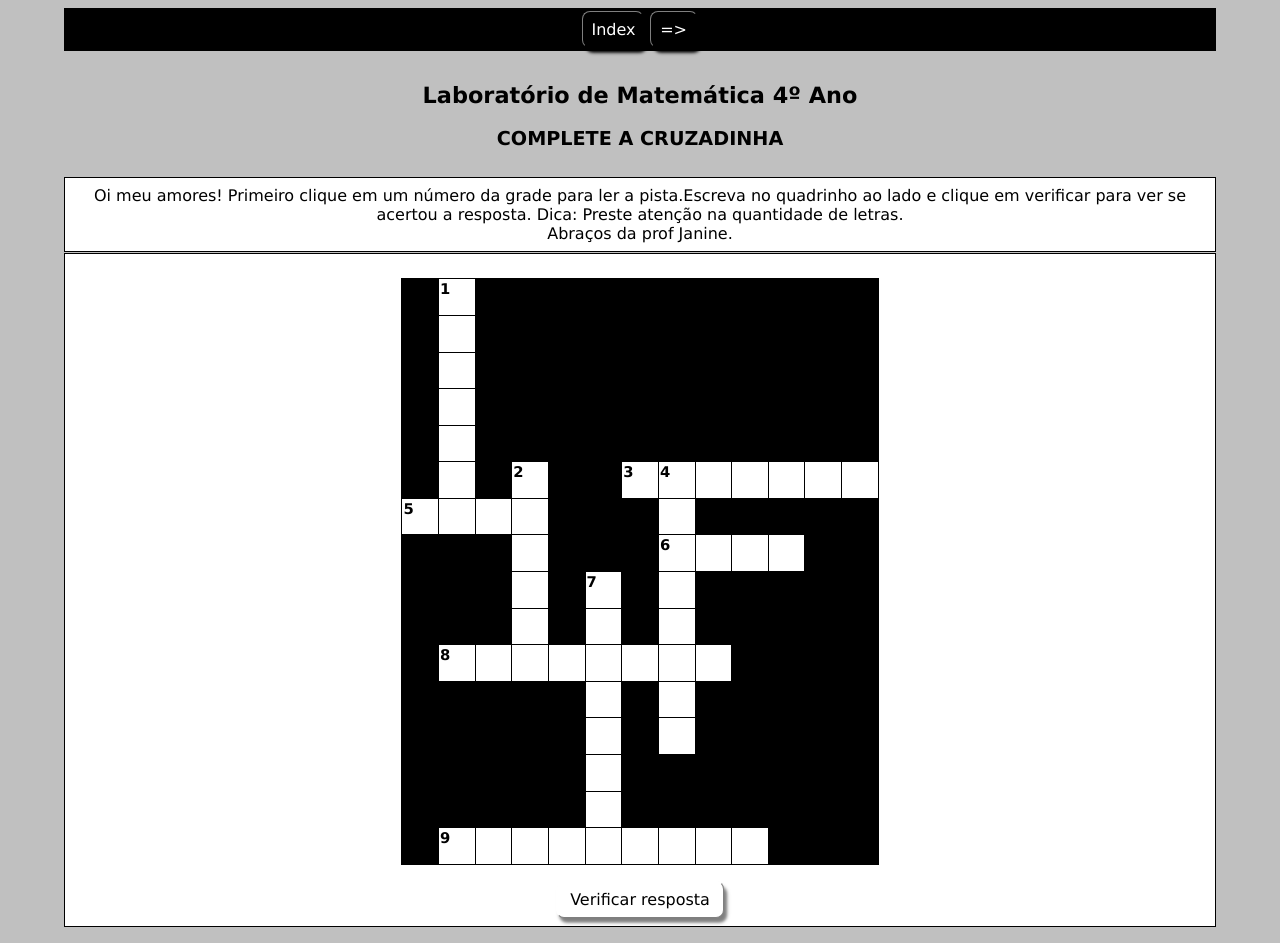
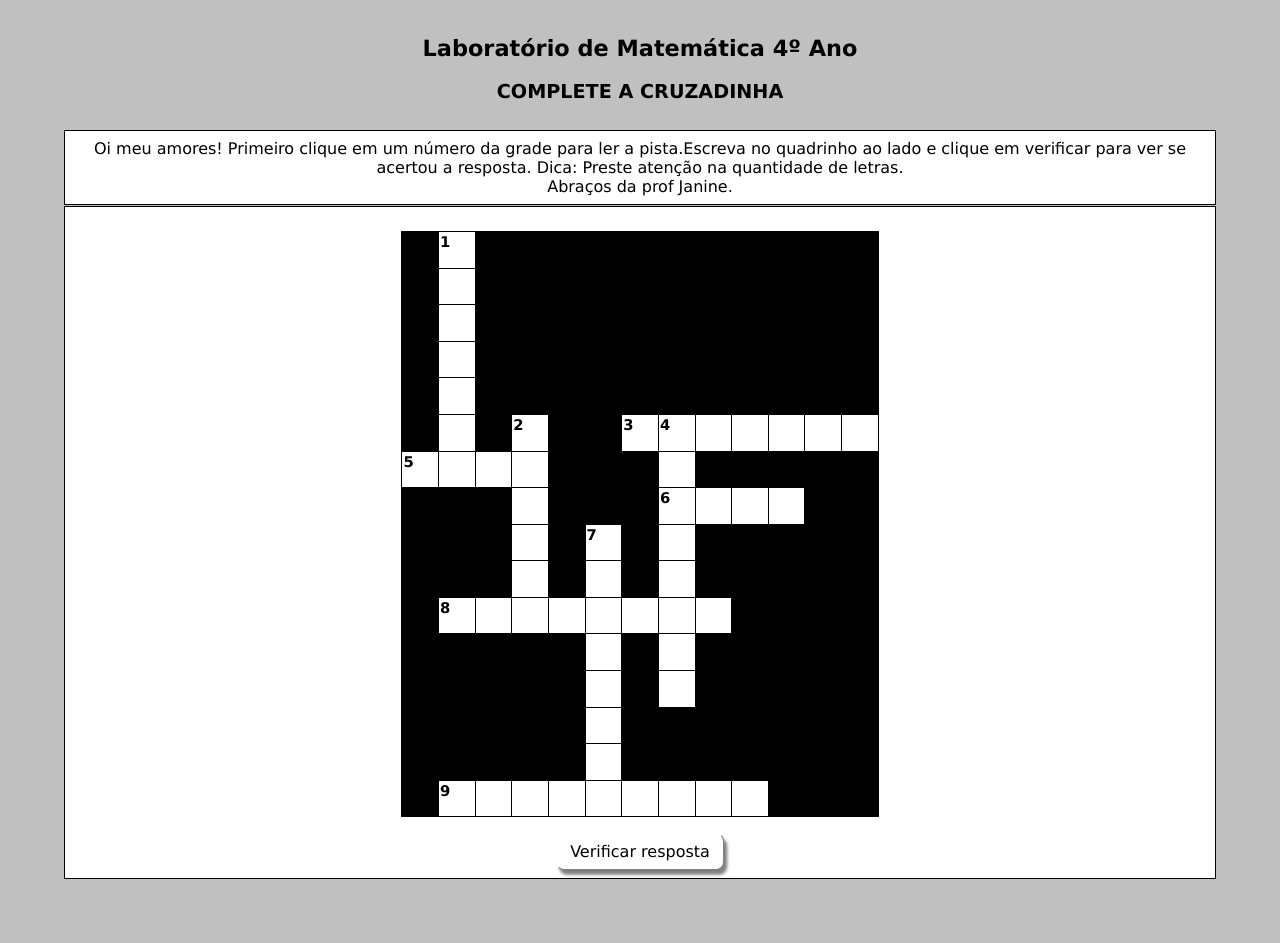
Before and after one commit to janinediogo/janinediogo.github.io, a plain HTML site: page 4ano/index.html in a window 1280 px wide. After the commit the page ends 895 px from the top, so only its background shows below. Drawn offline with Linux system fonts and the light colour scheme.

Commit message:
Update index.html

```diff
--- a/4ano/index.html
+++ b/4ano/index.html
@@ -1313,27 +1313,6 @@
 
 <body onload="StartUp()" id="TheBody" >
 
-<!-- BeginTopNavButtons -->
-
-
-<div class="NavButtonBar" id="TopNavBar">
-
-
-
-
-<button class="NavButton" onclick="location='contents.htm'; return false;"> Index </button>
-
-
-
-<button class="NavButton" onclick="location='nextpage.htm'; return false;">=&gt;</button>
-
-
-</div>
-
-
-
-<!-- EndTopNavButtons -->
-
 <div class="Titles">
 	<h2 class="ExerciseTitle">Laborat&#x00F3;rio de Matem&#x00E1;tica 4&#x00BA; Ano</h2>
 
```
